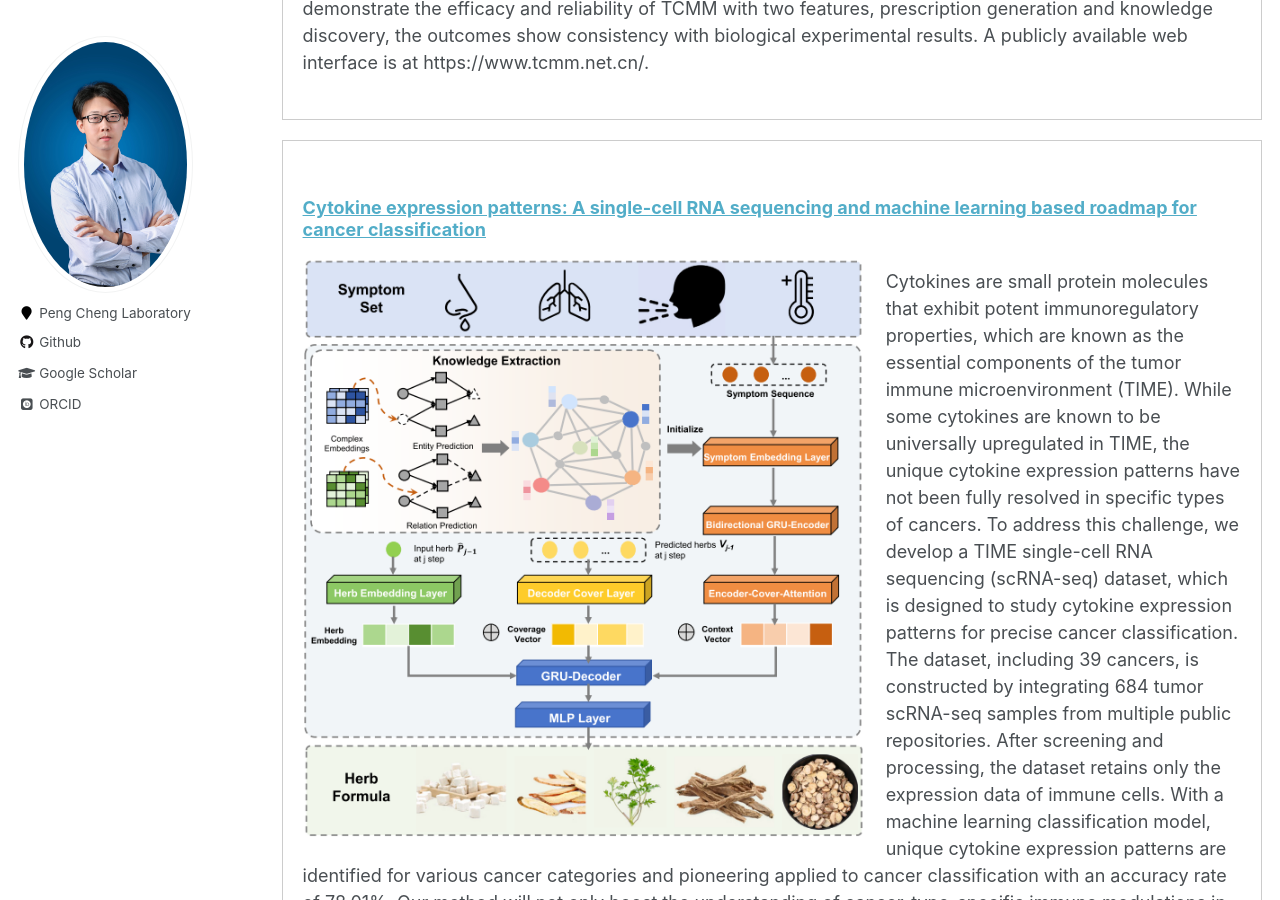
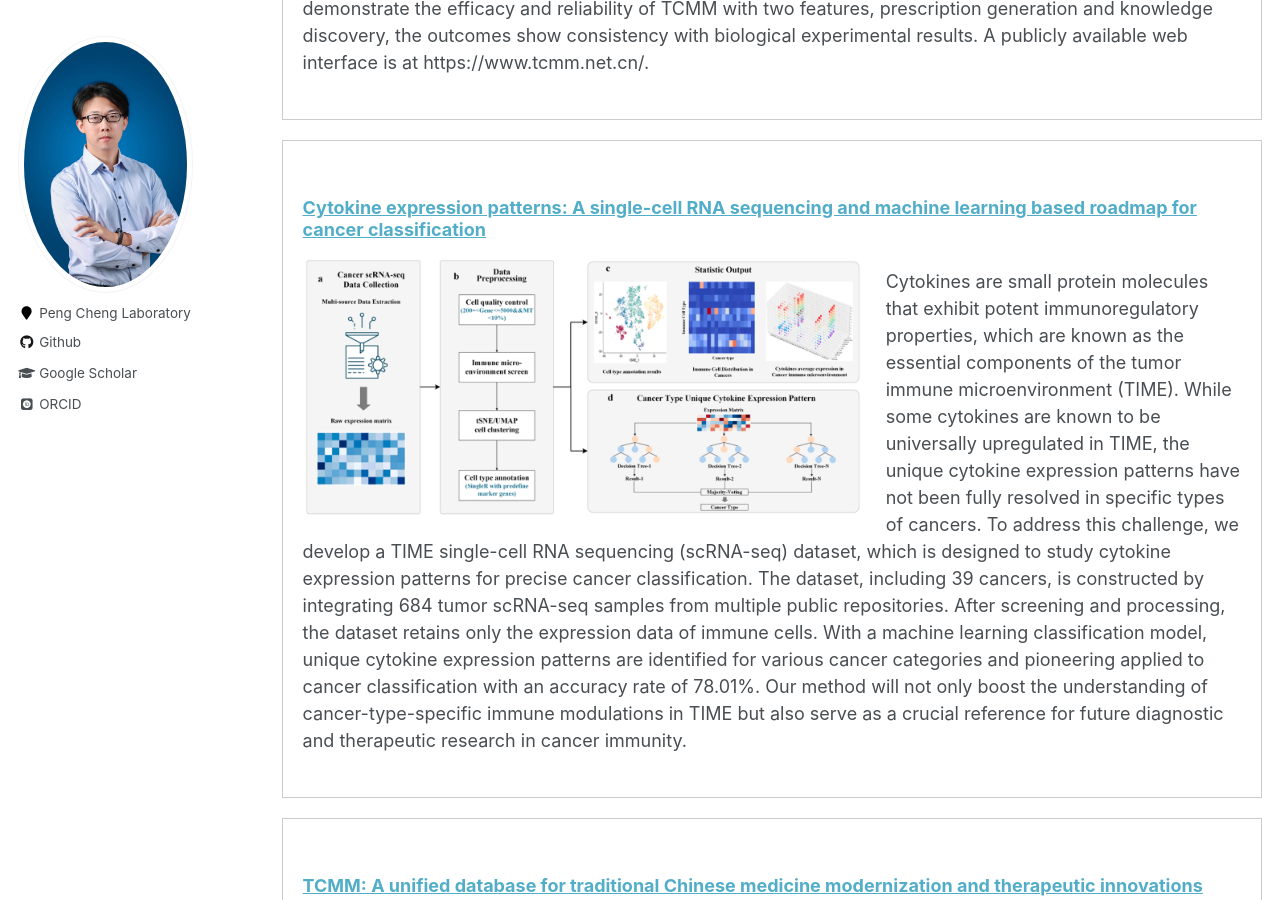
Before and after one commit to zhixiang-ren/zhixiang-ren.github.io, a Jekyll site: the page built from _pages/Research.html, in a window 1280 px wide and 900 px high, scrolled down 6097 px. Built offline with Jekyll 4.4.1, drawn with Linux system fonts in a browser that asks for light colours; some web fonts are replaced.

Commit message:
Update Research.html

```diff
--- a/_pages/Research.html
+++ b/_pages/Research.html
@@ -165,7 +165,7 @@ author_profile: true
     <div style="display: flex;">
       <div>
         <!-- 图片部分，使用 float 来让图片浮动在文字左边 -->
-        <img src="/images/paper1.png" alt="Paper 1 Image" style="float: left; width: 60%; height: auto; margin-right: 20px; margin-bottom: 0px; margin-top: 5px;">
+        <img src="/images/paper6.png" alt="Paper 1 Image" style="float: left; width: 60%; height: auto; margin-right: 20px; margin-bottom: 0px; margin-top: 5px;">
         <!-- 论文描述，文字会自然环绕图片 -->
         <p>
           Cytokines are small protein molecules that exhibit potent immunoregulatory properties, which are known as the essential components of the tumor immune microenvironment (TIME).
```
